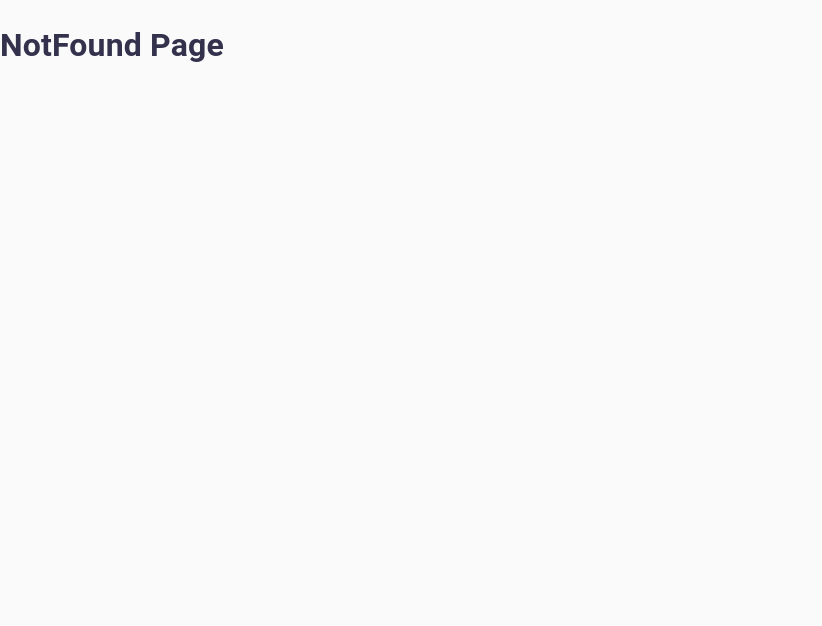
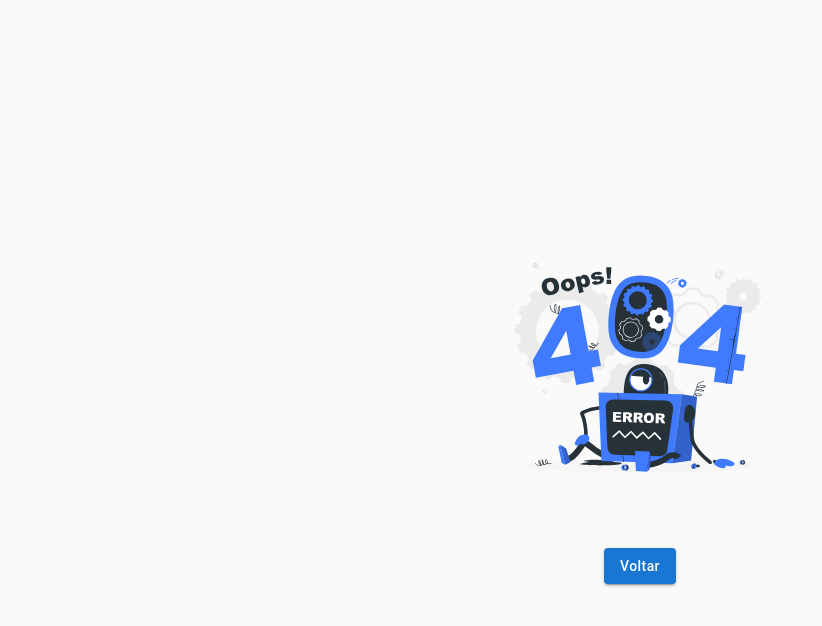
Before and after one commit to joaovitorqueiroz/QuikPost, a React (Vite) app: page /post/create in a window 1280 px wide. Shown: the top 626 px of the page, without its empty margins (0-822 px from the left). Built offline with nearby package versions, Linux system fonts and the light colour scheme.

Commit message:
feat: create not found page

```diff
--- a/src/pages/sessions/NotFound/index.tsx
+++ b/src/pages/sessions/NotFound/index.tsx
@@ -1,7 +1,49 @@
+import { Button } from '@mui/material'
+import { Box, styled } from '@mui/system'
 import React from 'react'
+import { useNavigate } from 'react-router-dom'
+
+const FlexBox = styled(Box)(() => ({
+  display: 'flex',
+  alignItems: 'center',
+}))
+
+const JustifyBox = styled(FlexBox)(() => ({
+  maxWidth: 320,
+  flexDirection: 'column',
+  justifyContent: 'center',
+}))
+
+const IMG = styled('img')(() => ({
+  width: '100%',
+  marginBottom: '32px',
+}))
+
+const NotFoundRoot = styled(FlexBox)(() => ({
+  width: '100%',
+  alignItems: 'center',
+  justifyContent: 'center',
+  height: '100vh !important',
+}))
 
 const NotFound: React.FC = () => {
-  return <h1>NotFound Page</h1>
+  const navigate = useNavigate()
+
+  return (
+    <NotFoundRoot>
+      <JustifyBox>
+        <IMG src="/404.svg" alt="Page not found" />
+        <Button
+          color="primary"
+          sx={{ textTransform: 'capitalize' }}
+          variant="contained"
+          onClick={() => navigate(-1)}
+        >
+          Voltar
+        </Button>
+      </JustifyBox>
+    </NotFoundRoot>
+  )
 }
 
 export default NotFound
```
Also changed, not shown: public/404.svg (added).
